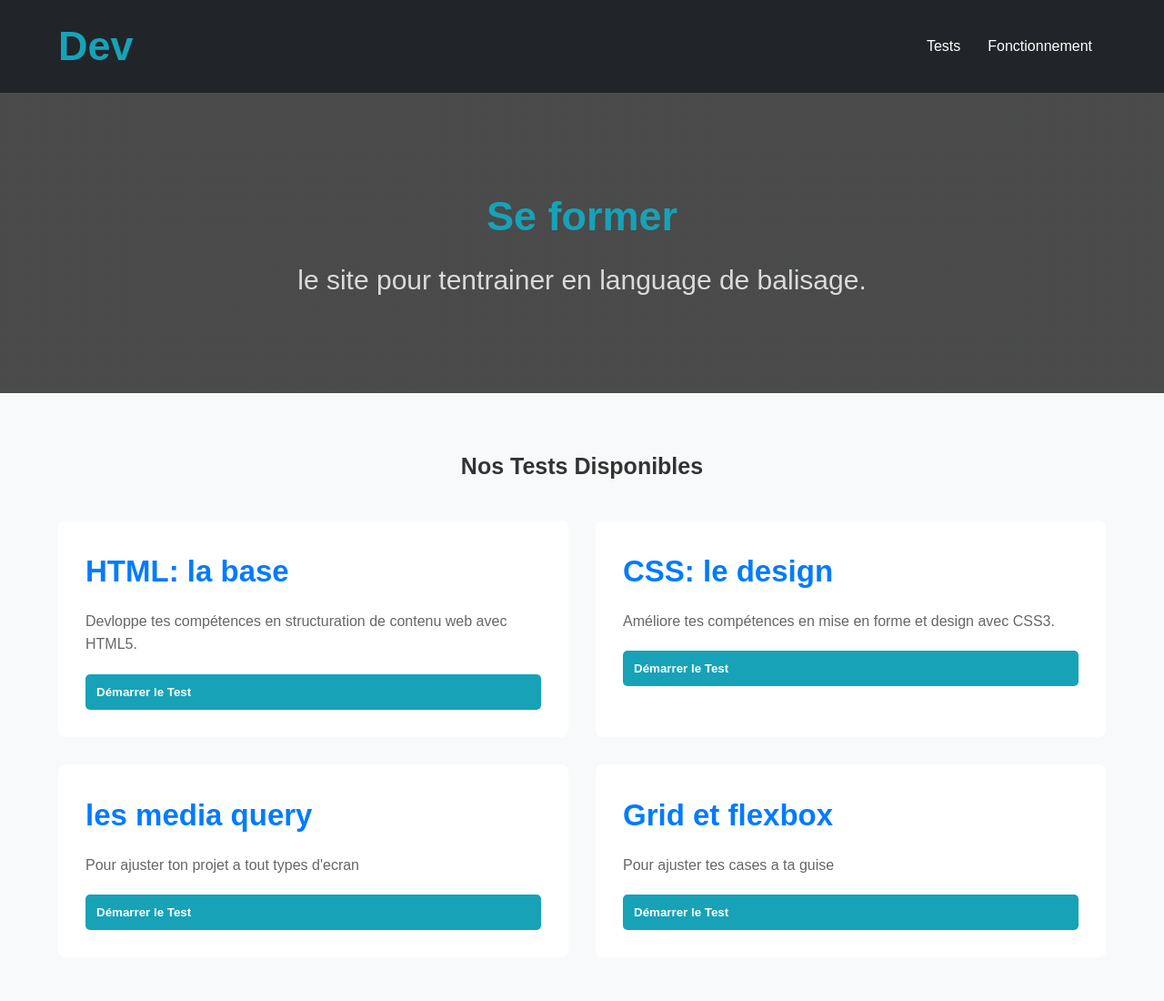
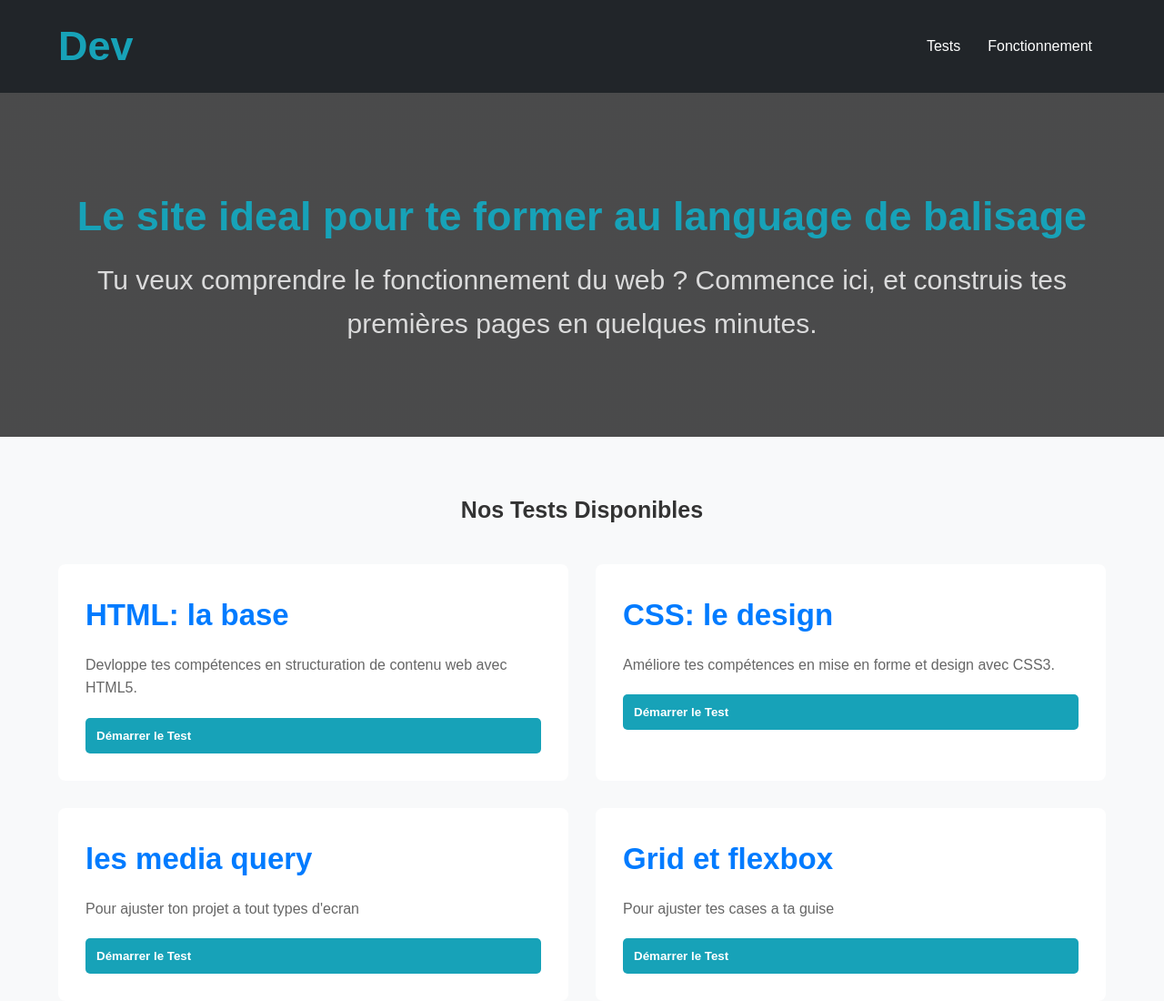
Before and after one commit to kremsshack/htmlcss-devoir, a plain HTML site: page index.html in a window 1280 px wide. Shown: the top 1100 px of the page at 91% size. Drawn offline with Linux system fonts and the light colour scheme.

Commit message:
ajout intro hero section

```diff
--- a/index.html
+++ b/index.html
@@ -19,8 +19,13 @@
 
     <section class="hero-section">
       <div class="container title">
-        <h1 class="ertitre">Se former</h1>
-        <p class="scdtitre">le site pour tentrainer en language de balisage.</p>
+        <h1 class="ertitre">
+          Le site ideal pour te former au language de balisage
+        </h1>
+        <p class="scdtitre">
+          Tu veux comprendre le fonctionnement du web ? Commence ici, et
+          construis tes premières pages en quelques minutes.
+        </p>
       </div>
     </section>
 
```
